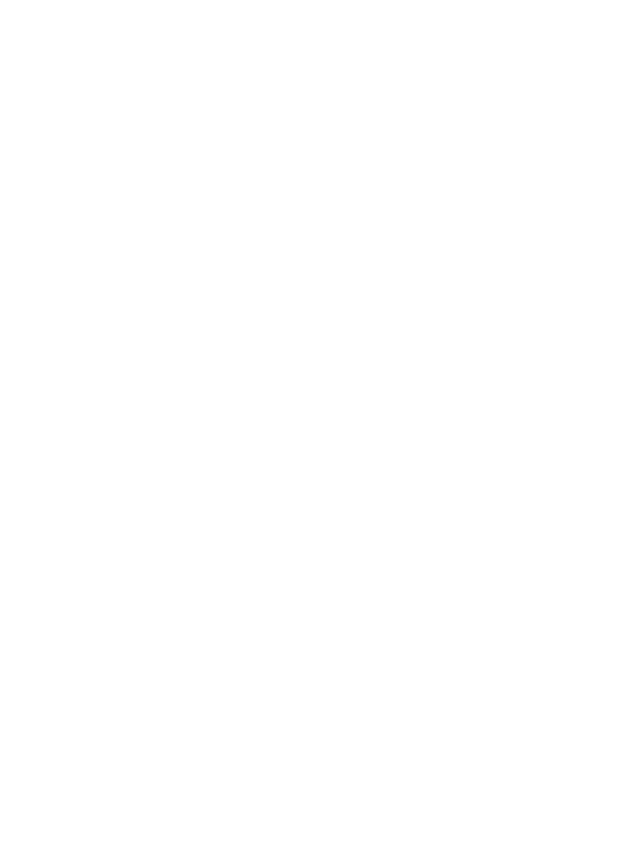
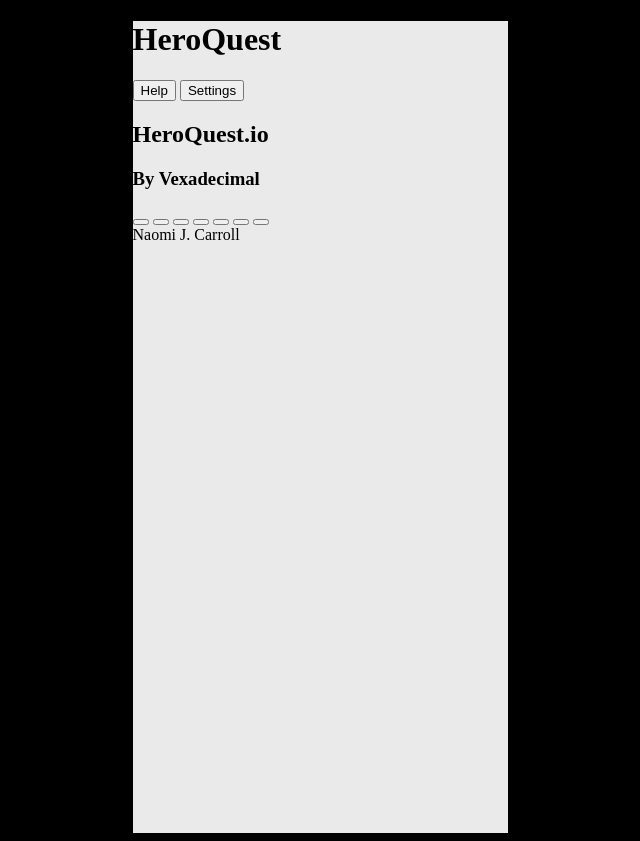
Before and after one commit to naomicarrollfsu/naomi-carroll_questhero, a plain HTML site: page index.html in a window 1280 px wide. Shown: the whole page, without its empty margins (320-960 px from the left). Before the commit the page ends 800 px from the top, so only its background shows below. Drawn offline with Linux system fonts and the light colour scheme.

Commit message:
Base styles and content in

```diff
--- a/index.html
+++ b/index.html
@@ -6,5 +6,35 @@
     <title>Questhero.io</title>
     <link rel="stylesheet" href="./styles/main.css" />
   </head>
-  <body></body>
+  <body>
+    <main>
+      <!-- Header -->
+      <div>
+        <h1>HeroQuest</h1>
+        <button>Help</button>
+        <button>Settings</button>
+      </div>
+      <!-- Screen -->
+      <div>
+        <div class="title-screen">
+          <h2>HeroQuest.io</h2>
+          <h3>By Vexadecimal</h3>
+        </div>
+      </div>
+      <!-- Controls -->
+      <div>
+        <div class="small-screen-1"></div>
+        <div class="small-screen2"></div>
+        <button></button>
+        <button></button>
+        <button></button>
+        <button></button>
+        <button></button>
+        <button></button>
+        <button></button>
+      </div>
+      <!-- Footer -->
+      <div>Naomi J. Carroll</div>
+    </main>
+  </body>
 </html>
--- a/styles/main.css
+++ b/styles/main.css
@@ -0,0 +1,10 @@
+html {
+  background: #000;
+}
+
+main {
+  height: 812px;
+  width: 375px;
+  background: #eaeaea;
+  margin: auto;
+}
```
